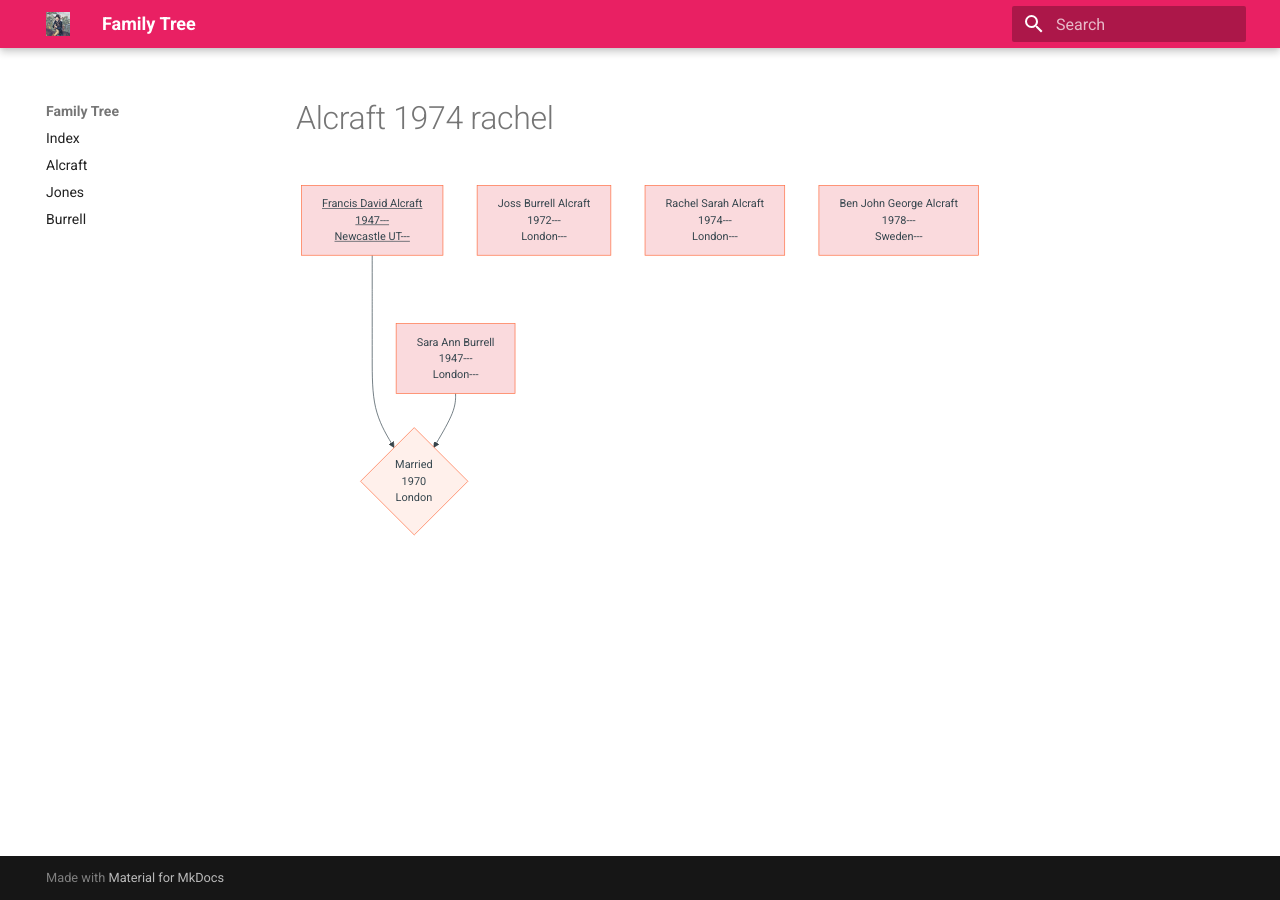
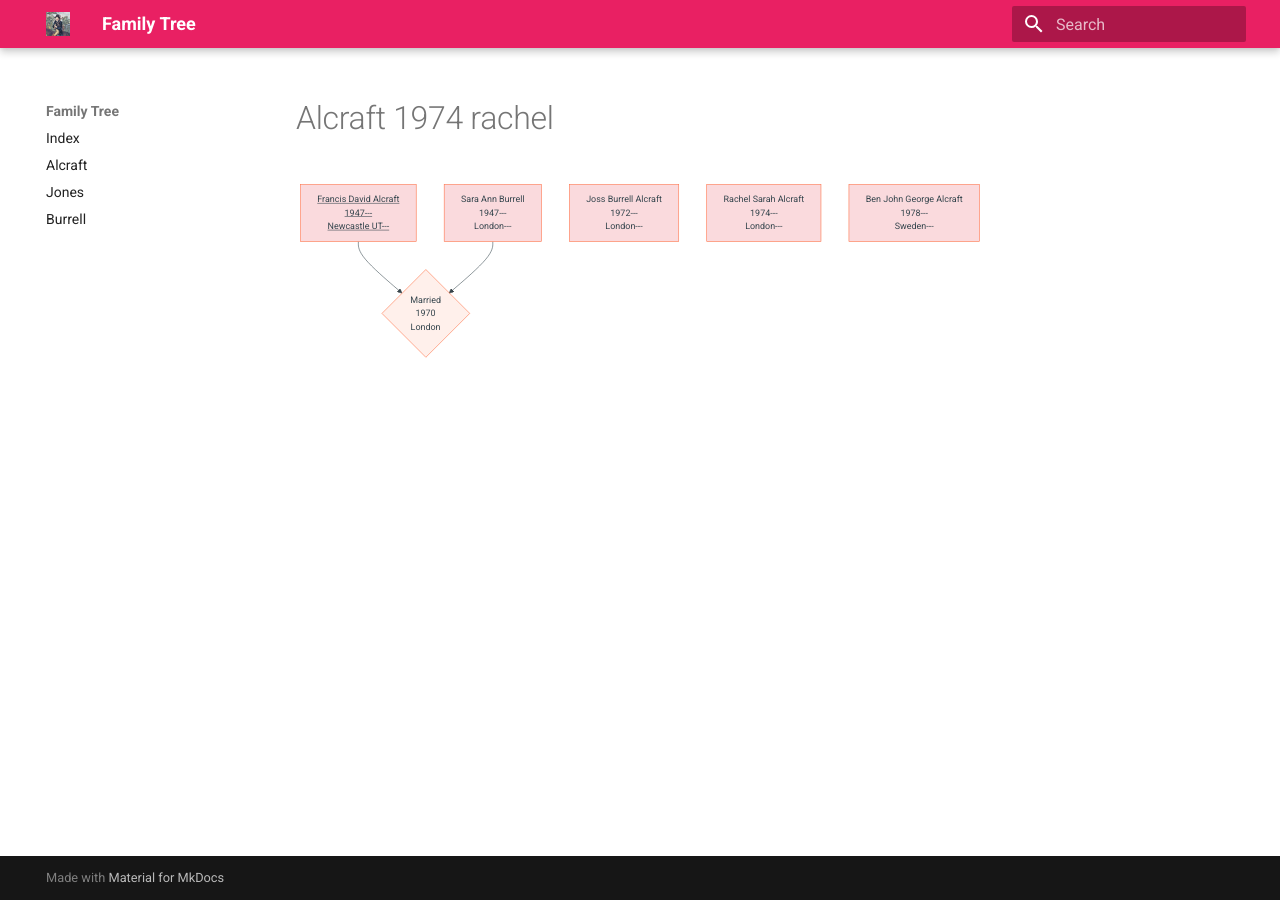
Before and after one commit to RachelAlcraft/family-tree, an MkDocs documentation site: the page built from docs/alcraft_1974_rachel.md, in a window 1280 px wide. Built offline with MkDocs 1.6.1 and Material for MkDocs 9.7.7, drawn with Linux system fonts in a browser that asks for light colours.

```diff
--- a/docs/alcraft_1974_rachel.md
+++ b/docs/alcraft_1974_rachel.md
@@ -6,7 +6,7 @@ SAB[Sara Ann Burrell\n1947---\nLondon---];
 JBA[Joss Burrell Alcraft\n1972---\nLondon---];
 RSA[Rachel Sarah Alcraft\n1974---\nLondon---];
 BJGA[Ben John George Alcraft\n1978---\nSweden---];
-FDA ----> FDASAB{Married\n1970\nLondon};
+FDA --> FDASAB{Married\n1970\nLondon};
 SAB --> FDASAB;
 style FDA fill:#FADADD;
 style SAB fill:#FADADD;
```
